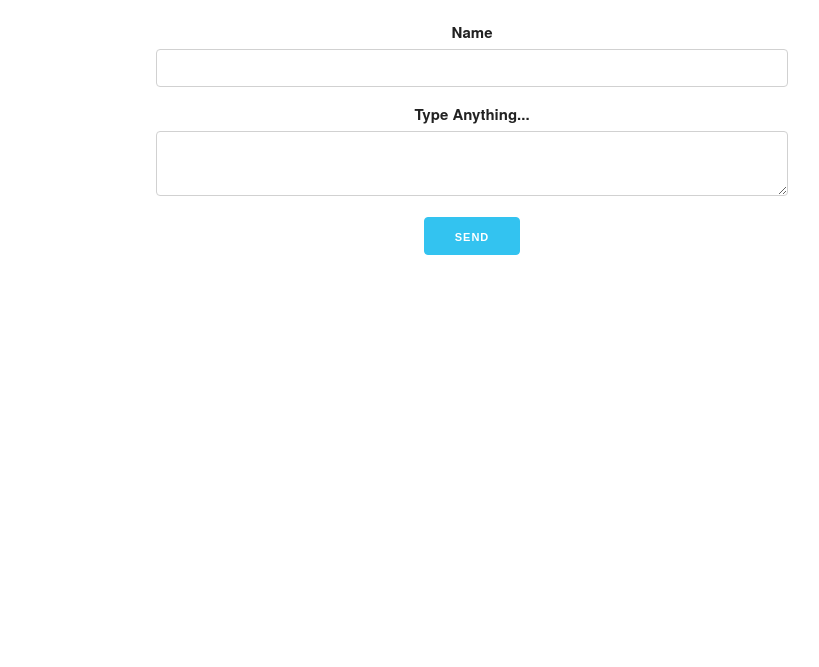
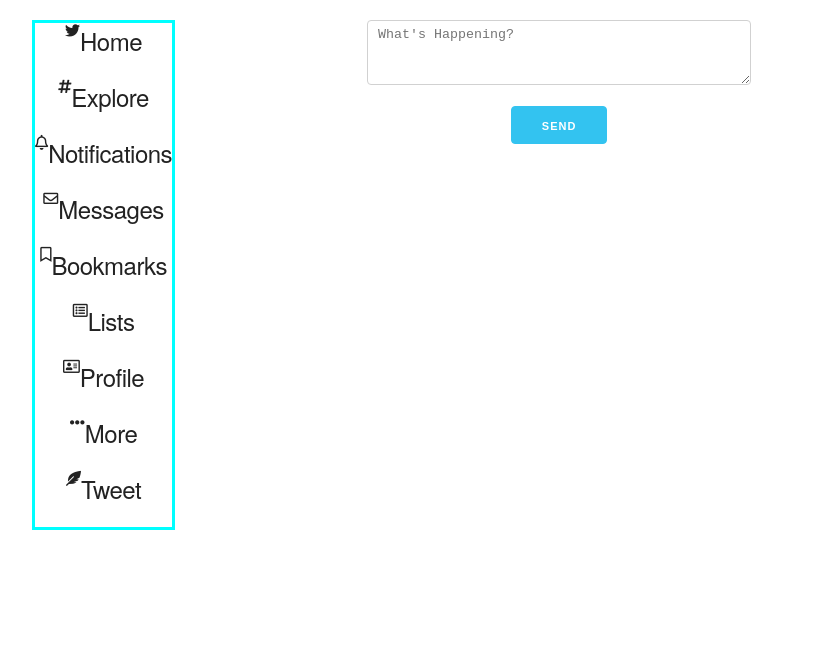
Before and after one commit to tkozemzak/vanilla-twitter-clone, a website: page client/index.html in a window 1280 px wide. Shown: the whole page, without its empty margins (168-987 px from the left). Drawn offline with nearby package versions, Linux system fonts and the light colour scheme; no server answers.

Commit message:
add scroll area for tweets. add sidebar. remove name field entry

```diff
--- a/client/client.js
+++ b/client/client.js
@@ -20,16 +20,14 @@
 form.addEventListener("submit", (event) => {
   event.preventDefault();
   const formData = new FormData(form);
-  const name = formData.get("name");
   const content = formData.get("content");
   //validate submitted data
-  if (name.length <= 0 || content.length <= 0) {
+  if (content.length <= 0) {
     alert("Please enter a name or message");
-  } else if (name.length > 20 || content.length > 280) {
+  } else if (content.length > 280) {
     alert("You have exceeded the character limit");
   } else {
     const tweet = JSON.stringify({
-      name: name,
       content: content,
     });
     //if validated, then POST new tweet
@@ -73,14 +71,12 @@
           //iterate through tweets and create an HTML element for each one
           .forEach((tweet) => {
             const div = document.createElement("div");
-            const header = document.createElement("h3");
-            header.textContent = tweet.name;
+            div.classList.add("single-tweet");
             const content = document.createElement("p");
             content.textContent = tweet.content;
             const date = document.createElement("p");
             date.textContent = tweet.created_at;
 
-            div.appendChild(header);
             div.appendChild(content);
             div.appendChild(date);
             tweetsElement.appendChild(div);
@@ -93,14 +89,13 @@
 
 const addNewestTweet = (tweet) => {
   const div = document.createElement("div");
-  const header = document.createElement("h3");
-  header.textContent = tweet.name;
+  div.classList.add("single-tweet");
+
   const content = document.createElement("p");
   content.textContent = tweet.content;
   const date = document.createElement("p");
   date.textContent = tweet.created_at;
 
-  div.appendChild(header);
   div.appendChild(content);
   div.appendChild(date);
   tweetsElement.prepend(div);
--- a/client/index.html
+++ b/client/index.html
@@ -14,21 +14,67 @@
       integrity="sha512-EZLkOqwILORob+p0BXZc+Vm3RgJBOe1Iq/0fiI7r/wJgzOFZMlsqTa29UEl6v6U6gsV4uIpsNZoV32YZqrCRCQ=="
       crossorigin="anonymous"
     />
+    <link
+      rel="stylesheet"
+      href="https://cdnjs.cloudflare.com/ajax/libs/font-awesome/5.15.2/css/all.min.css"
+    />
   </head>
   <body>
     <header class="title"><h1></h1></header>
 
-    <main>
-      <form class="tweet-form">
-        <label for="name">Name</label>
-        <input class="u-full-width" type="text" id="name" name="name" />
-        <label for="content">Type Anything...</label>
-        <textarea class="u-full-width" id="content" name="content"></textarea>
-        <button class="button-primary">Send</button>
-      </form>
-      <img class="loading" src="assets/200.gif" />
-      <div class="tweets"></div>
-    </main>
+    <div class="main-container">
+      <div class="sidebar-container">
+        <div class="side-icon-container">
+          <i class="fab fa-twitter"></i>
+          <h5>Home</h3>
+        </div>
+        <div class="side-icon-container">
+          <i class="fas fa-hashtag"></i>
+          <h5>Explore</h3>
+        </div>
+        <div class="side-icon-container">
+          <i class="far fa-bell"></i>
+          <h5>Notifications</h3>
+        </div>
+        <div class="side-icon-container">
+          <i class="far fa-envelope"></i>
+          <h5>Messages</h3>
+        </div>
+        <div class="side-icon-container">
+          <i class="far fa-bookmark"></i>
+          <h5>Bookmarks</h3>
+        </div>
+        <div class="side-icon-container">
+          <i class="far fa-list-alt"></i>
+          <h5>Lists</h3>
+        </div>
+        <div class="side-icon-container">
+          <i class="far fa-address-card"></i>
+          <h5>Profile</h3>
+        </div>
+        <div class="side-icon-container">
+          <i class="fas fa-ellipsis-h"></i>
+          <h5>More</h3>
+        </div>
+        <div class="side-icon-container">
+          <i class="fas fa-feather-alt"></i>
+          <h5>Tweet</h3>
+        </div>
+      </div>
+      <div class="center-container">
+        <form class="tweet-form">
+          <textarea
+            class="u-full-width"
+            id="content"
+            name="content"
+            placeholder="What's Happening?"
+          ></textarea>
+          <button class="button-primary">Send</button>
+        </form>
+        <img class="loading" src="assets/200.gif" />
+        <div class="tweets"></div>
+      </div>
+    </div>
     <script src="client.js"></script>
   </body>
 </html>
--- a/client/styles.css
+++ b/client/styles.css
@@ -1,3 +1,24 @@
+.main-container {
+  display: flex;
+}
+
+.sidebar-container {
+  display: flex;
+  flex-direction: column;
+  margin-left: 15vw;
+  border-color: aqua;
+  border-style: solid;
+}
+
+.center-container {
+  width: 60vw;
+}
+
+.side-icon-container {
+  display: flex;
+  justify-content: center;
+}
+
 .title {
   text-align: center;
 }
@@ -11,3 +32,16 @@
 
 .loading {
 }
+
+.tweets {
+  overflow: scroll;
+  height: 100%;
+}
+
+.single-tweet {
+  border-color: aqua;
+  border-style: solid;
+}
+
+i {
+}
```
